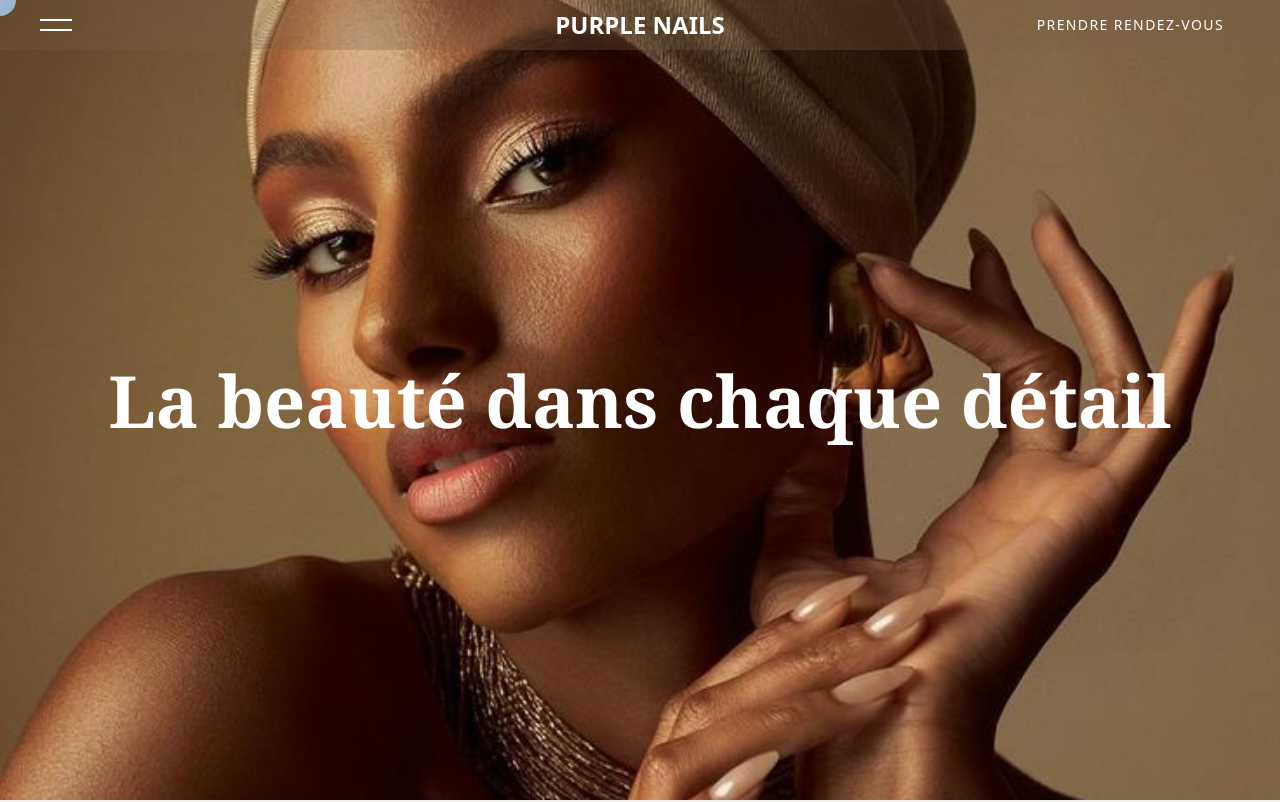
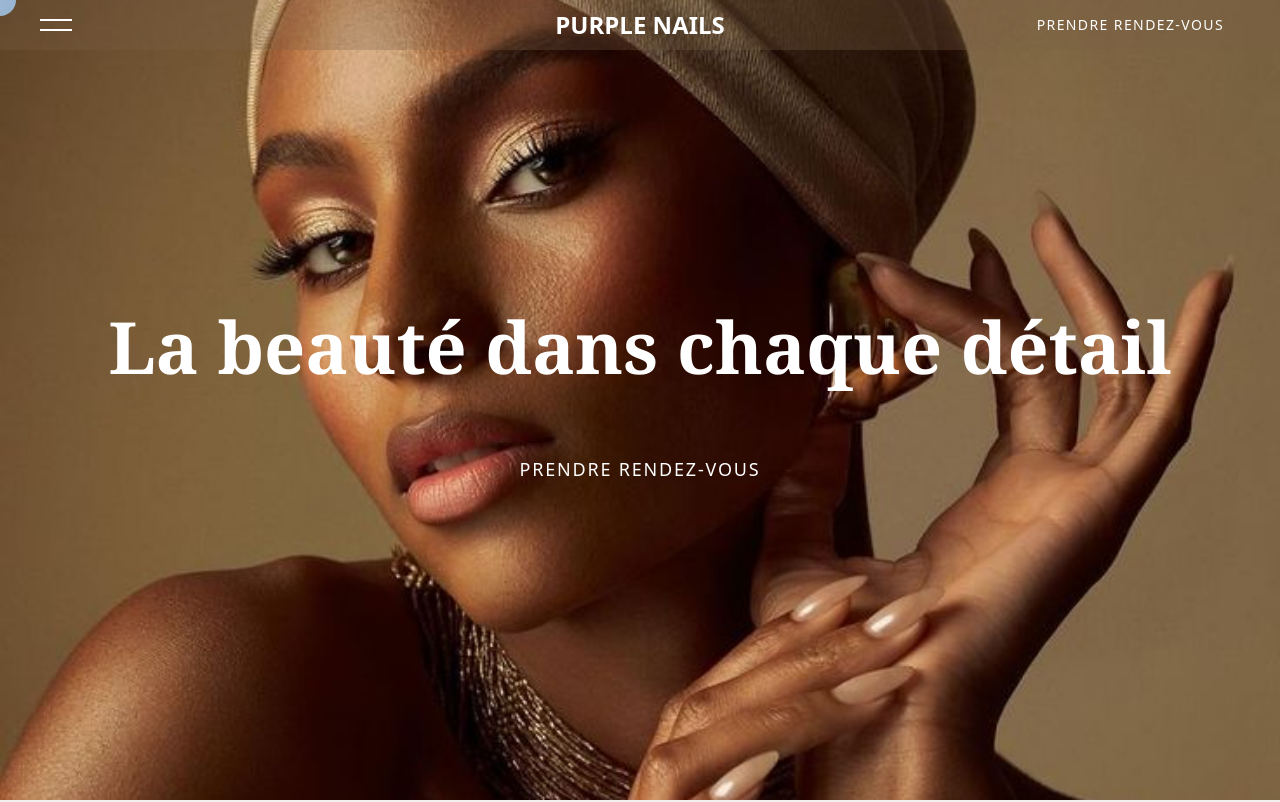
Before and after one commit to 16ze/purple-nails-studio, a Next.js app: page / in a window 1280 px wide. Shown: the top 802 px of the page. Built offline with nearby package versions, Linux system fonts and the light colour scheme.

Commit message:
Ajout du bouton 'Prendre rendez-vous' sans bordure dans le Hero

```diff
--- a/components/Hero.tsx
+++ b/components/Hero.tsx
@@ -58,6 +58,16 @@ export default function Hero() {
           className="font-playfair text-4xl sm:text-5xl md:text-6xl lg:text-7xl leading-tight font-bold px-8"
           style={{ fontFamily: "Bradfordll, Georgia, sans-serif" }}
         />
+
+        {/* Bouton Prendre rendez-vous sans bordure */}
+        <a
+          href="https://www.planity.com/azurra-beaute-anama-25600-sochaux"
+          target="_blank"
+          rel="noopener noreferrer"
+          className="inline-block mt-8 md:mt-12 px-8 py-4 text-white font-lato text-lg uppercase tracking-widest hover:opacity-80 transition-opacity duration-300"
+        >
+          Prendre rendez-vous
+        </a>
       </div>
     </section>
   );
```
